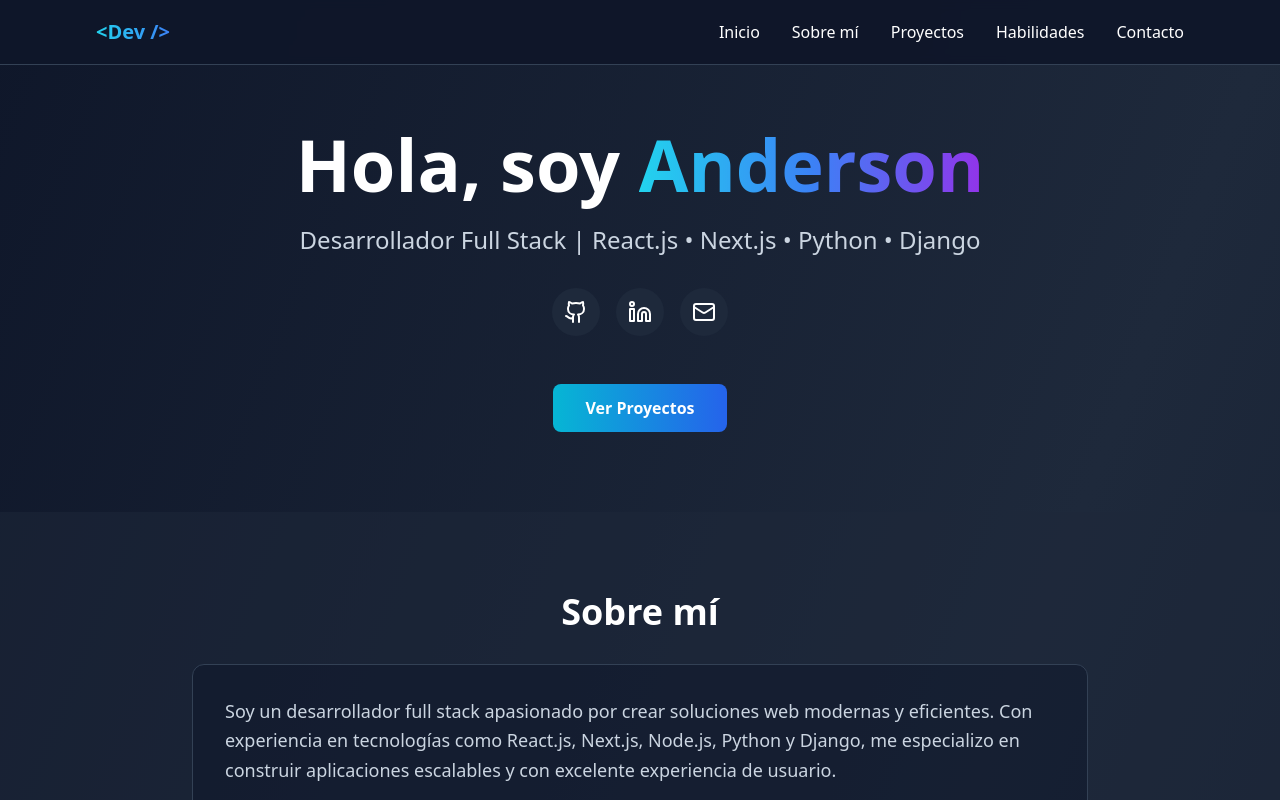
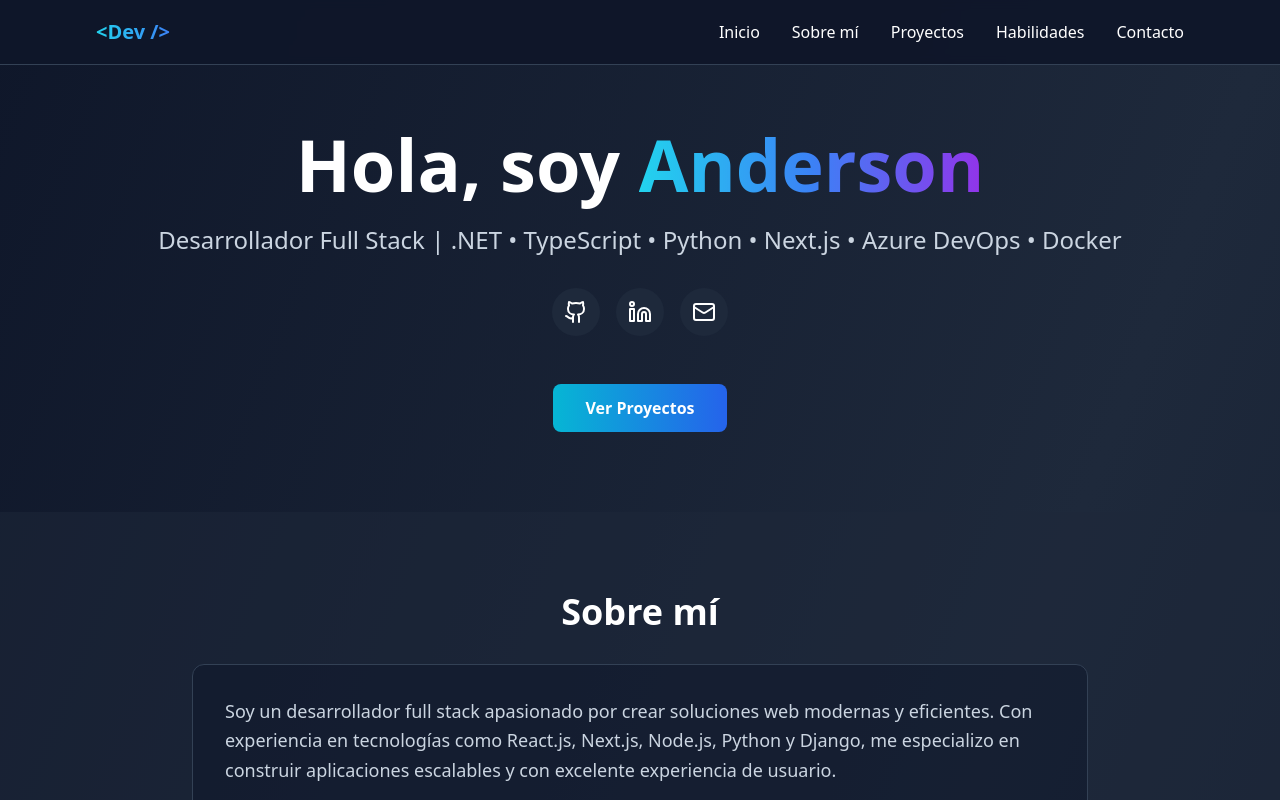
Before and after one commit to 4nd3rs0n0710/portafolio_anderson, a React (Create React App) app: page / in a window 1280 px wide. Shown: the top 800 px of the page. Built offline with nearby package versions, Linux system fonts and the light colour scheme.

Commit message:
Se agregaron tecnologias y experiencia obtenida al portafolio

```diff
--- a/src/App.js
+++ b/src/App.js
@@ -26,7 +26,7 @@ export default function App() {
     {
       title: "Sistema de Inventario - Aciel",
       description: "Sistema completo de gestión de inventario desarrollado con tecnologías modernas. Permite control de stock, gestión de productos y reportes en tiempo real.",
-      tech: ["React.js", "Node.js", "Express", "PostgreSQL"],
+      tech: [".NET", "Typescript", "Python", "SQL Server", "Next.js", "Azure", "Docker"],
       github: "https://github.com/4nd3rs0n0710/BACKEND_INVENTARIO_ACIEL",
       demo: "#",
       image: "/img_proyectos/img_inventario_aciel.png"
@@ -43,9 +43,9 @@ export default function App() {
 
   const skills = [
     { category: "Frontend", items: ["React.js", "Next.js 14", "JavaScript", "TypeScript", "HTML5", "CSS3", "Tailwind CSS", "Framer Motion"] },
-    { category: "Backend", items: ["Node.js", "Express", "Python", "Django", "Django REST Framework", "JWT"] },
+    { category: "Backend", items: ["Node.js", "Express", "Python", "Django", ".NET"] },
     { category: "Base de Datos", items: ["PostgreSQL", "MySQL", "SQL Server"] },
-    { category: "Herramientas", items: ["Git", "GitHub", "Docker", "Vercel", "Render", "VS Code", "Postman"] }
+    { category: "Herramientas", items: ["Docker", "Azure DevOps", "GitHub", "Docker", "Vercel", "Render", "VS Code", "Postman"] }
   ];
 
   const scrollToSection = (id) => {
@@ -101,7 +101,7 @@ export default function App() {
             </span>
           </h1>
           <p className="text-xl sm:text-2xl text-slate-300 mb-8" data-aos="fade-up" data-aos-delay="200">
-            Desarrollador Full Stack | React.js • Next.js • Python • Django
+            Desarrollador Full Stack | .NET • TypeScript • Python •  Next.js • Azure DevOps • Docker
           </p>
           <div className="flex justify-center gap-4 mb-12" data-aos="fade-up" data-aos-delay="400">
             <a href="https://github.com/4nd3rs0n0710" target="_blank" rel="noopener noreferrer" className="p-3 bg-slate-800 rounded-full hover:bg-slate-700 transition transform hover:scale-110">
```
